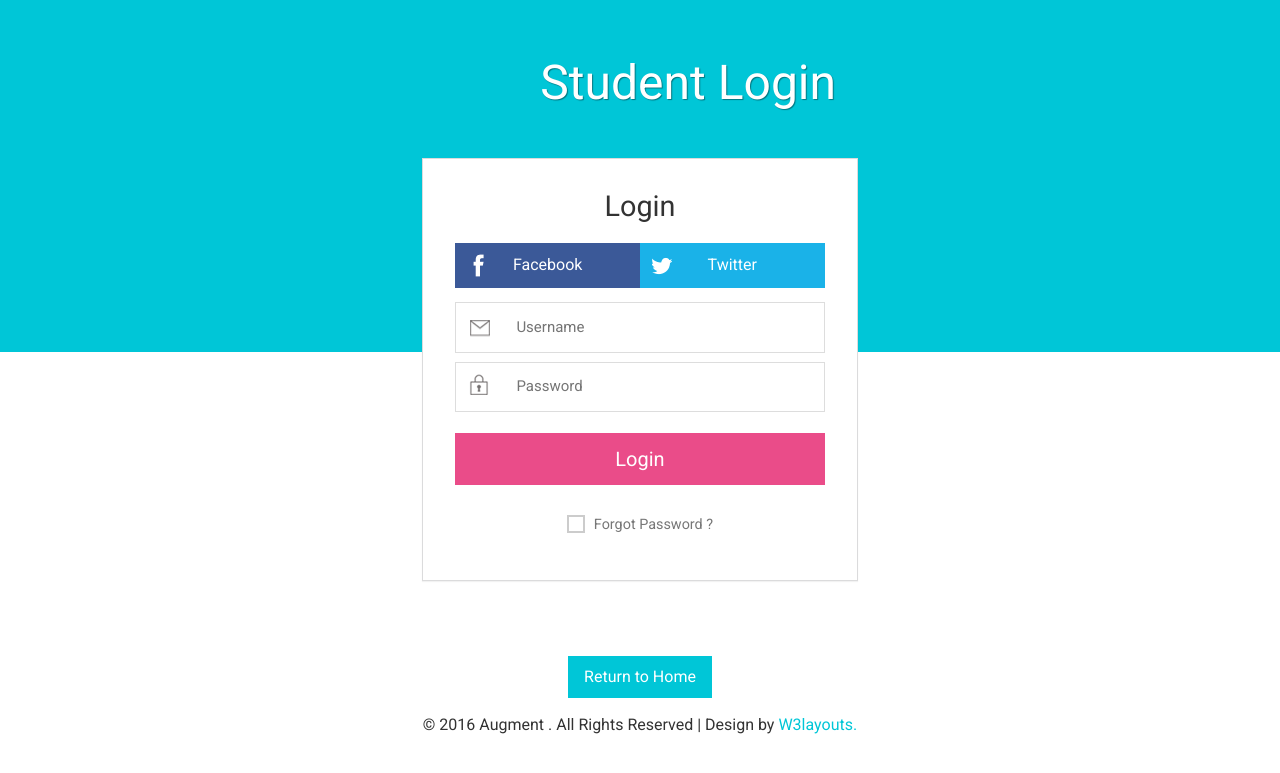
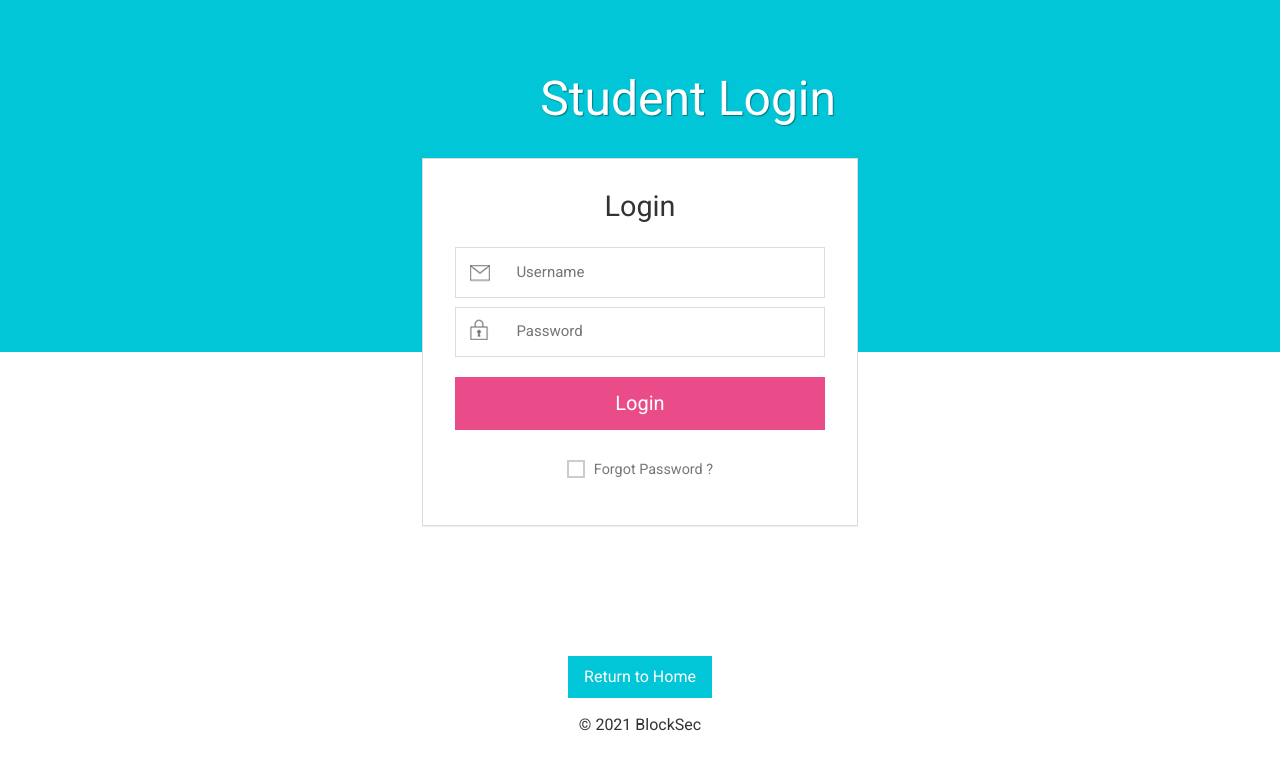
Before and after one commit to Aswin-Poovadan/BlockSEC, a PHP site: page /project/students in a window 1280 px wide. Shown: the top 773 px of the page. Run offline with PHP 8.4, Linux system fonts and the light colour scheme; some libraries are stand-ins or nearby versions.

Commit message:
login pages edited

```diff
--- a/htdocs/project/students/home2.php
+++ b/htdocs/project/students/home2.php
@@ -26,11 +26,10 @@
 <html>
 
 <head>
-	<title>Augment an Admin Panel Category Flat Bootstrap Responsive Web Template | Home :: w3layouts</title>
+	<title>BlockSec-Student</title>
 	<meta name="viewport" content="width=device-width, initial-scale=1">
 	<meta http-equiv="Content-Type" content="text/html; charset=utf-8" />
-	<meta name="keywords" content="Augment Responsive web template, Bootstrap Web Templates, Flat Web Templates, Android Compatible web template,
-Smartphone Compatible web template, free webdesigns for Nokia, Samsung, LG, SonyEricsson, Motorola web design" />
+	<meta name="keywords" content="BlockSec" />
 	<script type="application/x-javascript">
 		addEventListener("load", function() {
 			setTimeout(hideURLbar, 0);
--- a/htdocs/project/students/index.php
+++ b/htdocs/project/students/index.php
@@ -42,11 +42,10 @@
 <!DOCTYPE HTML>
 <html>
 <head>
-<title>Augment an Admin Panel Category Flat Bootstrap Responsive Web Template | Login :: w3layouts</title>
+<title>BlockSec-Student</title>
 <meta name="viewport" content="width=device-width, initial-scale=1">
 <meta http-equiv="Content-Type" content="text/html; charset=utf-8" />
-<meta name="keywords" content="Augment Responsive web template, Bootstrap Web Templates, Flat Web Templates, Android Compatible web template,
-Smartphone Compatible web template, free webdesigns for Nokia, Samsung, LG, SonyEricsson, Motorola web design" />
+<meta name="keywords" content="BlockSec" />
 <script type="application/x-javascript"> addEventListener("load", function() { setTimeout(hideURLbar, 0); }, false); function hideURLbar(){ window.scrollTo(0,1); } </script>
  <!-- Bootstrap Core CSS -->
 <link href="css/bootstrap.min.css" rel='stylesheet' type='text/css' />
@@ -72,13 +71,6 @@
 													<h2 class="inner-tittle page">Student Login</h2>
 													    <div class="login">
 														<h3 class="inner-tittle t-inner">Login</h3>
-																<div class="buttons login">
-																			<ul>
-																				<li><a href="#" class="hvr-sweep-to-right">Facebook</a></li>
-																				<li class="lost"><a href="#" class="hvr-sweep-to-left">Twitter</a> </li>
-																				<div class="clearfix"></div>
-																			</ul>
-																		</div>
 																<form method="post">
 																		<input type="text" class="text" name="st_username" placeholder="Username">
 																		<input type="password" placeholder="Password" name="st_password">
@@ -104,9 +96,9 @@
 										    <!--footer section start-->
 										<div class="footer">
 												<div class="error-btn">
-															<a class="read fourth" href="index2.html">Return to Home</a>
+															<a class="read fourth" href="../meadmin/blocksec.php">Return to Home</a>
 															</div>
-										   <p>&copy 2016 Augment . All Rights Reserved | Design by <a href="https://w3layouts.com/" target="_blank">W3layouts.</a></p>
+										   <p>&copy 2021 BlockSec</p>
 										</div>
 									<!--footer section end-->
 									<!--/404-->
```
Also changed, not shown: htdocs/project/meadmin/blocksec.php (+6 -6 lines), htdocs/project/meadmin/index.php (+5 -12 lines).
